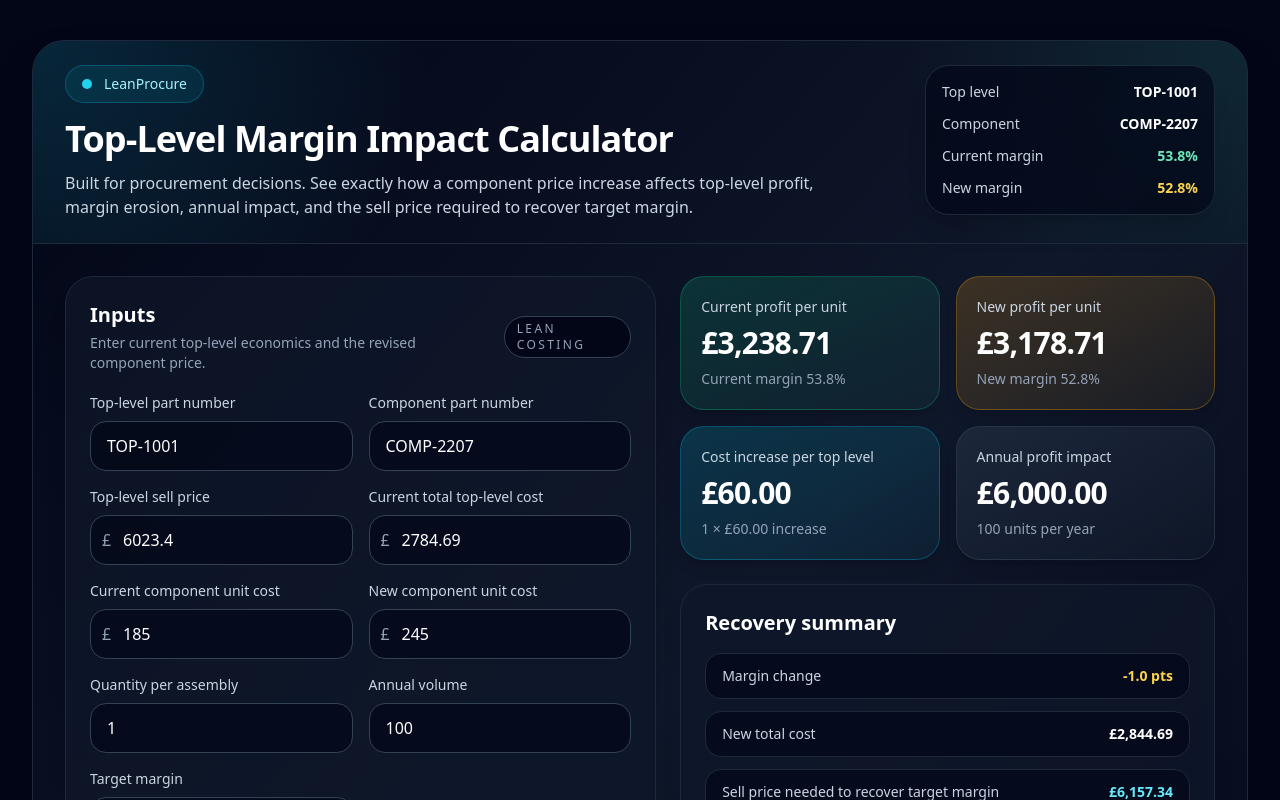
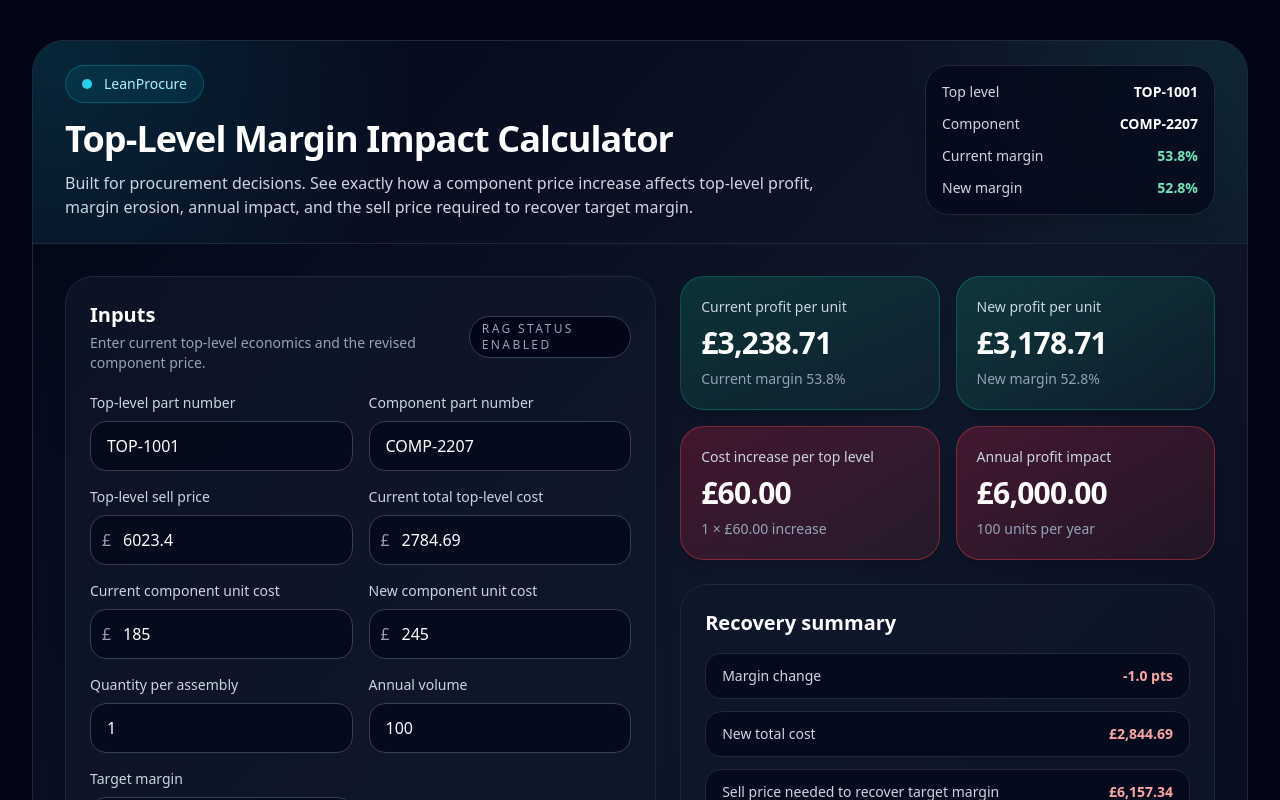
Before and after one commit to ethanjgreen/margin-calculator-v2, a React (Vite) app: page / in a window 1280 px wide. Shown: the top 800 px of the page. Built offline with nearby package versions, Linux system fonts and the light colour scheme; the HTML template or start-up script is replaced by a standard one.

Commit message:
Update app.jsx

```diff
--- a/src/app.jsx
+++ b/src/app.jsx
@@ -45,21 +45,26 @@ function TextInput({ label, value, onChange }) {
 
 function MetricCard({ title, value, subtext, tone = 'neutral' }) {
   const toneMap = {
-    positive: 'from-emerald-500/20 to-emerald-400/5 border-emerald-500/30',
-    warning: 'from-amber-500/20 to-amber-400/5 border-amber-500/30',
-    info: 'from-cyan-500/20 to-cyan-400/5 border-cyan-500/30',
+    green: 'from-emerald-500/20 to-emerald-400/5 border-emerald-500/30',
+    amber: 'from-amber-500/20 to-amber-400/5 border-amber-500/30',
+    red: 'from-rose-600/25 to-red-500/10 border-red-500/40',
     neutral: 'from-slate-700/40 to-slate-800/20 border-slate-700/60',
   };
 
   return (
-    <div className={`rounded-3xl border bg-gradient-to-br p-5 shadow-lg ${toneMap[tone]}`}>
+    <div className={`rounded-3xl border bg-gradient-to-br p-5 shadow-lg ${toneMap[tone] || toneMap.neutral}`}>
       <div className="text-sm text-slate-300">{title}</div>
-      <div className="mt-2 text-3xl font-semibold tracking-tight text-white">
-        {value}
-      </div>
+      <div className="mt-2 text-3xl font-semibold tracking-tight text-white">{value}</div>
       {subtext ? <div className="mt-2 text-sm text-slate-400">{subtext}</div> : null}
     </div>
   );
+}
+
+function statusTextClass(status) {
+  if (status === 'green') return 'text-emerald-300';
+  if (status === 'amber') return 'text-amber-300';
+  if (status === 'red') return 'text-red-300';
+  return 'text-white';
 }
 
 export default function App() {
@@ -107,15 +112,12 @@ export default function App() {
     const currentProfitPerUnit = sellPrice - currentTotalCost;
     const newProfitPerUnit = sellPrice - newTotalCost;
 
-    const currentMarginPct =
-      sellPrice > 0 ? (currentProfitPerUnit / sellPrice) * 100 : 0;
-    const newMarginPct =
-      sellPrice > 0 ? (newProfitPerUnit / sellPrice) * 100 : 0;
+    const currentMarginPct = sellPrice > 0 ? (currentProfitPerUnit / sellPrice) * 100 : 0;
+    const newMarginPct = sellPrice > 0 ? (newProfitPerUnit / sellPrice) * 100 : 0;
     const marginPointChange = newMarginPct - currentMarginPct;
 
     const annualProfitImpact = costIncreasePerTopLevel * annualVolume;
-    const requiredSellPrice =
-      targetMarginPct < 1 ? newTotalCost / (1 - targetMarginPct) : 0;
+    const requiredSellPrice = targetMarginPct < 1 ? newTotalCost / (1 - targetMarginPct) : 0;
     const sellPriceIncreaseNeeded = requiredSellPrice - sellPrice;
 
     const fixedCostExcludingThisComponent =
@@ -126,6 +128,19 @@ export default function App() {
       qtyPerAssembly > 0
         ? (maxAcceptableTotalCost - fixedCostExcludingThisComponent) / qtyPerAssembly
         : 0;
+
+    const getMarginStatus = (marginPct) => {
+      if (marginPct < 15) return 'red';
+      if (marginPct < 30) return 'amber';
+      return 'green';
+    };
+
+    const currentMarginStatus = getMarginStatus(currentMarginPct);
+    const newMarginStatus = getMarginStatus(newMarginPct);
+    const costIncreaseStatus = costIncreasePerTopLevel > 0 ? 'red' : costIncreasePerTopLevel === 0 ? 'amber' : 'green';
+    const annualImpactStatus = annualProfitImpact > 0 ? 'red' : annualProfitImpact === 0 ? 'amber' : 'green';
+    const marginChangeStatus = marginPointChange < 0 ? 'red' : marginPointChange === 0 ? 'amber' : 'green';
+    const sellPriceIncreaseStatus = sellPriceIncreaseNeeded > 0 ? 'red' : sellPriceIncreaseNeeded === 0 ? 'amber' : 'green';
 
     return {
       componentIncreaseEach,
@@ -140,6 +155,12 @@ export default function App() {
       requiredSellPrice,
       sellPriceIncreaseNeeded,
       maxAcceptableComponentCost,
+      currentMarginStatus,
+      newMarginStatus,
+      costIncreaseStatus,
+      annualImpactStatus,
+      marginChangeStatus,
+      sellPriceIncreaseStatus,
     };
   }, [inputs]);
 
@@ -167,9 +188,7 @@ export default function App() {
                   Top-Level Margin Impact Calculator
                 </h1>
                 <p className="mt-3 max-w-3xl text-sm leading-6 text-slate-300 md:text-base">
-                  Built for procurement decisions. See exactly how a component price
-                  increase affects top-level profit, margin erosion, annual impact, and
-                  the sell price required to recover target margin.
+                  Built for procurement decisions. See exactly how a component price increase affects top-level profit, margin erosion, annual impact, and the sell price required to recover target margin.
                 </p>
               </div>
 
@@ -184,13 +203,13 @@ export default function App() {
                 </div>
                 <div className="flex items-center justify-between gap-4">
                   <span>Current margin</span>
-                  <span className="font-semibold text-emerald-300">
+                  <span className={`font-semibold ${statusTextClass(results.currentMarginStatus)}`}>
                     {pct(results.currentMarginPct)}
                   </span>
                 </div>
                 <div className="flex items-center justify-between gap-4">
                   <span>New margin</span>
-                  <span className="font-semibold text-amber-300">
+                  <span className={`font-semibold ${statusTextClass(results.newMarginStatus)}`}>
                     {pct(results.newMarginPct)}
                   </span>
                 </div>
@@ -208,7 +227,7 @@ export default function App() {
                   </p>
                 </div>
                 <div className="rounded-full border border-slate-700 bg-slate-950 px-3 py-1 text-xs uppercase tracking-[0.2em] text-slate-400">
-                  Lean costing
+                  RAG status enabled
                 </div>
               </div>
 
@@ -274,27 +293,25 @@ export default function App() {
                   title="Current profit per unit"
                   value={currency(results.currentProfitPerUnit)}
                   subtext={`Current margin ${pct(results.currentMarginPct)}`}
-                  tone="positive"
+                  tone={results.currentMarginStatus}
                 />
                 <MetricCard
                   title="New profit per unit"
                   value={currency(results.newProfitPerUnit)}
                   subtext={`New margin ${pct(results.newMarginPct)}`}
-                  tone="warning"
+                  tone={results.newMarginStatus}
                 />
                 <MetricCard
                   title="Cost increase per top level"
                   value={currency(results.costIncreasePerTopLevel)}
-                  subtext={`${inputs.qtyPerAssembly} × ${currency(
-                    results.componentIncreaseEach
-                  )} increase`}
-                  tone="info"
+                  subtext={`${inputs.qtyPerAssembly} × ${currency(results.componentIncreaseEach)} increase`}
+                  tone={results.costIncreaseStatus}
                 />
                 <MetricCard
                   title="Annual profit impact"
                   value={currency(results.annualProfitImpact)}
                   subtext={`${inputs.annualVolume} units per year`}
-                  tone="neutral"
+                  tone={results.annualImpactStatus}
                 />
               </div>
 
@@ -303,25 +320,25 @@ export default function App() {
                 <div className="mt-4 grid gap-3 text-sm text-slate-300">
                   <div className="flex items-center justify-between rounded-2xl border border-slate-800 bg-slate-950/70 px-4 py-3">
                     <span>Margin change</span>
-                    <span className="font-semibold text-amber-300">
+                    <span className={`font-semibold ${statusTextClass(results.marginChangeStatus)}`}>
                       {results.marginPointChange.toFixed(1)} pts
                     </span>
                   </div>
                   <div className="flex items-center justify-between rounded-2xl border border-slate-800 bg-slate-950/70 px-4 py-3">
                     <span>New total cost</span>
-                    <span className="font-semibold text-white">
+                    <span className={`font-semibold ${statusTextClass(results.costIncreaseStatus)}`}>
                       {currency(results.newTotalCost)}
                     </span>
                   </div>
                   <div className="flex items-center justify-between rounded-2xl border border-slate-800 bg-slate-950/70 px-4 py-3">
                     <span>Sell price needed to recover target margin</span>
-                    <span className="font-semibold text-cyan-300">
+                    <span className={`font-semibold ${statusTextClass(results.sellPriceIncreaseStatus)}`}>
                       {currency(results.requiredSellPrice)}
                     </span>
                   </div>
                   <div className="flex items-center justify-between rounded-2xl border border-slate-800 bg-slate-950/70 px-4 py-3">
                     <span>Required sell price increase</span>
-                    <span className="font-semibold text-cyan-300">
+                    <span className={`font-semibold ${statusTextClass(results.sellPriceIncreaseStatus)}`}>
                       {currency(results.sellPriceIncreaseNeeded)}
                     </span>
                   </div>
```
